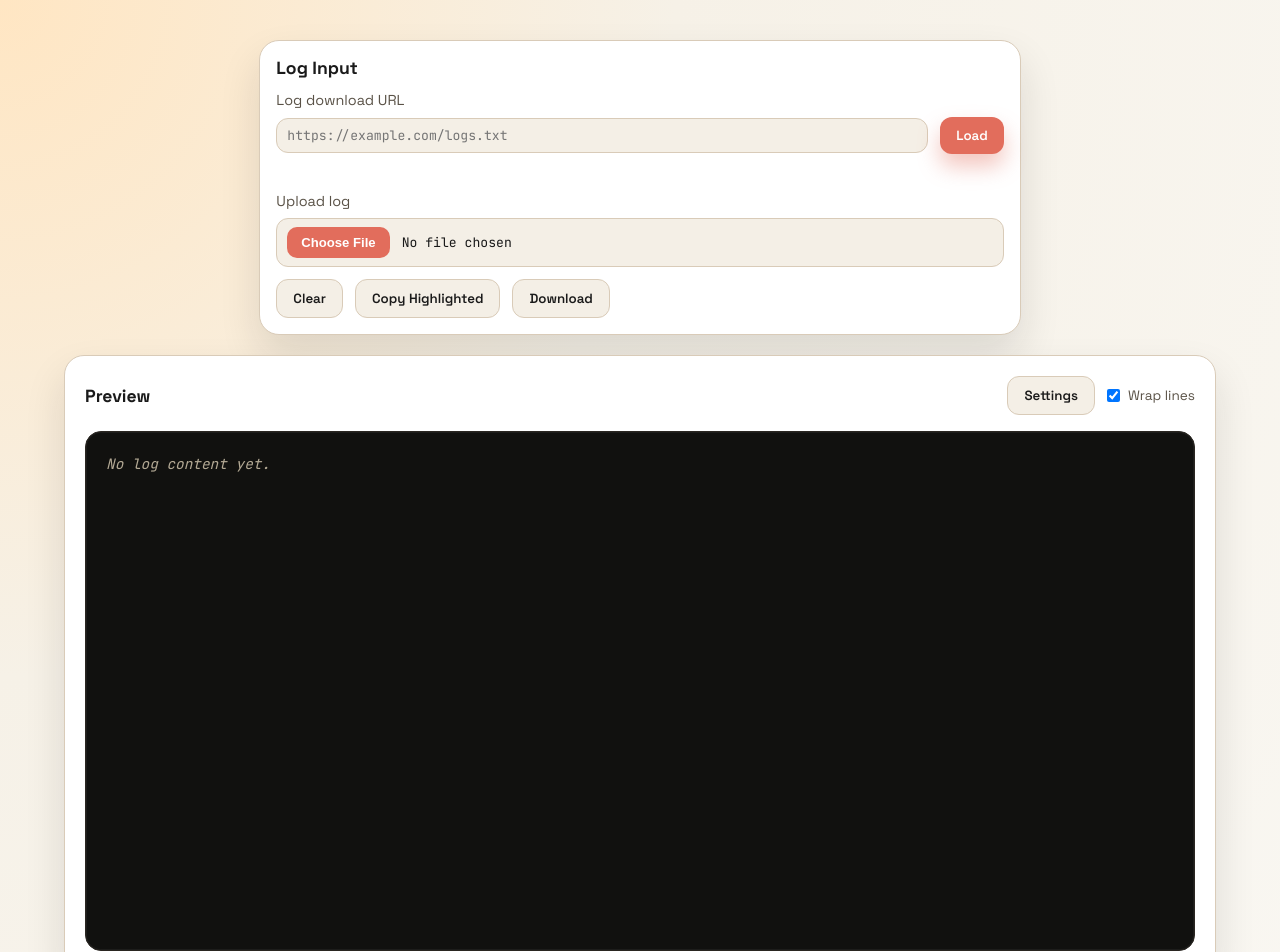
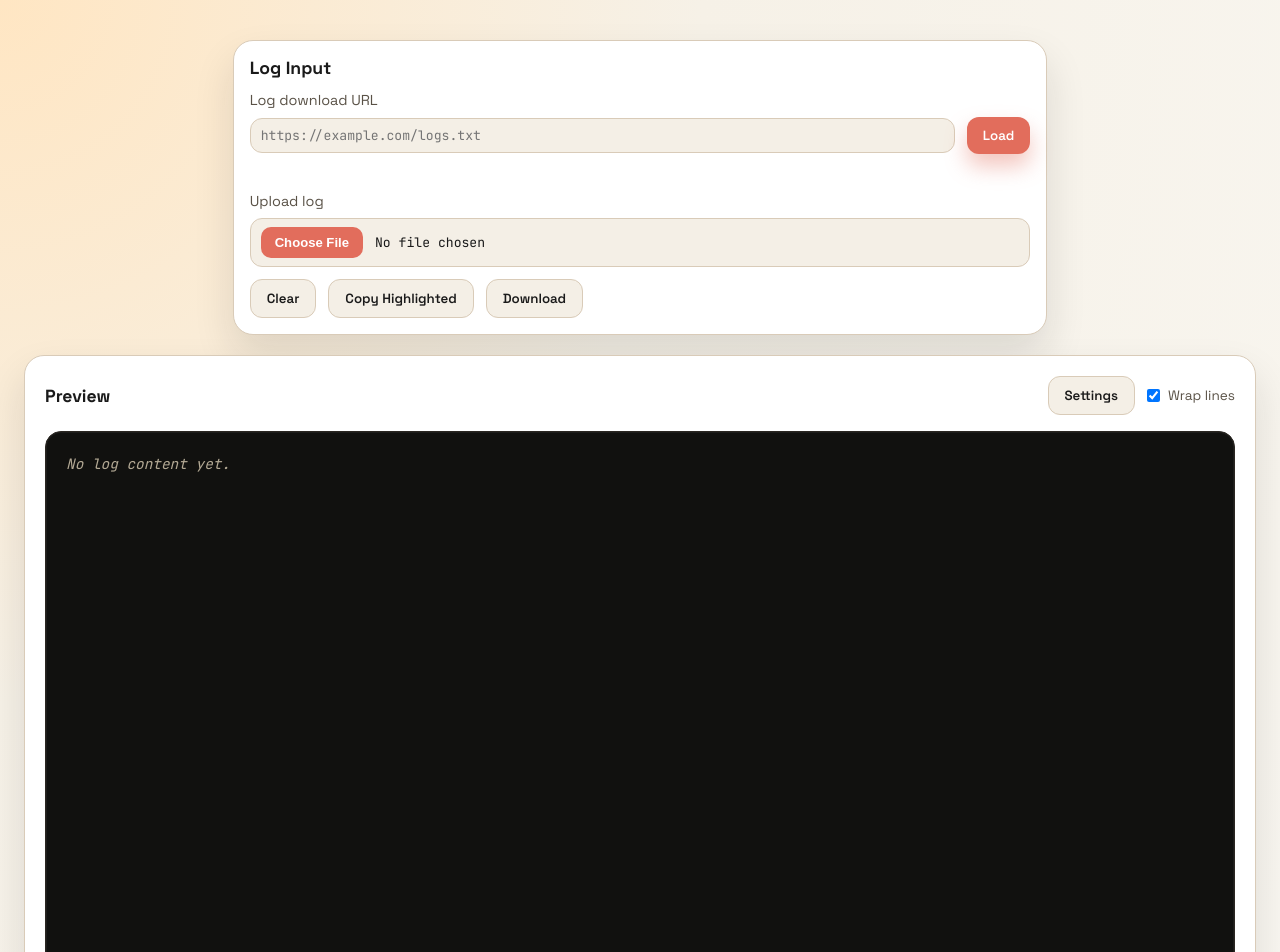
Before and after one commit to hawkingrei/loghighlighter, a Next.js app: page /viewer in a window 1280 px wide. Shown: the top 952 px of the page. Built offline with nearby package versions, Linux system fonts and the light colour scheme.

Commit message:
update default rule (#1)
Signed-off-by: Weizhen Wang <wangweizhen@pingcap.com>

```diff
--- a/app/globals.css
+++ b/app/globals.css
@@ -29,6 +29,10 @@ body {
   max-width: 1200px;
   margin: 0 auto;
   padding: 40px 24px 80px;
+}
+
+.page.viewer {
+  max-width: 1320px;
 }
 
 .hero {
@@ -281,7 +285,7 @@ button.ghost {
   color: #f5f1e6;
   border-radius: 16px;
   padding: 20px;
-  min-height: 520px;
+  min-height: 620px;
   overflow: auto;
   line-height: 1.6;
   white-space: pre-wrap;
--- a/app/viewer/page.js
+++ b/app/viewer/page.js
@@ -6,11 +6,20 @@ const DEFAULT_RULES = [
   {
     id: "level-error",
     name: "Error Level",
-    pattern: "\\b(ERROR|FATAL|CRITICAL)\\b",
+    pattern: "\\b(ERROR|FATAL)\\b",
     flags: "gi",
     color: "#ef6b6b",
     enabled: true,
     note: "Severity highlight",
+  },
+  {
+    id: "level-critical",
+    name: "Critical Level",
+    pattern: "\\bCRITICAL\\b",
+    flags: "gi",
+    color: "#ef6b6b",
+    enabled: false,
+    note: "Critical severity",
   },
   {
     id: "level-warn",
@@ -18,7 +27,7 @@ const DEFAULT_RULES = [
     pattern: "\\b(WARN|WARNING)\\b",
     flags: "gi",
     color: "#f0a202",
-    enabled: true,
+    enabled: false,
     note: "Warnings",
   },
   {
@@ -128,6 +137,15 @@ const DEFAULT_RULES = [
     color: "#d62828",
     enabled: true,
     note: "Assertion failures",
+  },
+  {
+    id: "assert-fail",
+    name: "assert fail",
+    pattern: "assert fail",
+    flags: "g-i",
+    color: "#ff4d6d",
+    enabled: true,
+    note: "Assertion failures (short)",
   },
   {
     id: "goleak",
@@ -362,7 +380,7 @@ export default function Home() {
   };
 
   return (
-    <div className="page">
+    <div className="page viewer">
       <main className="layout">
         <section className="panel input-panel">
           <h2>Log Input</h2>
```
